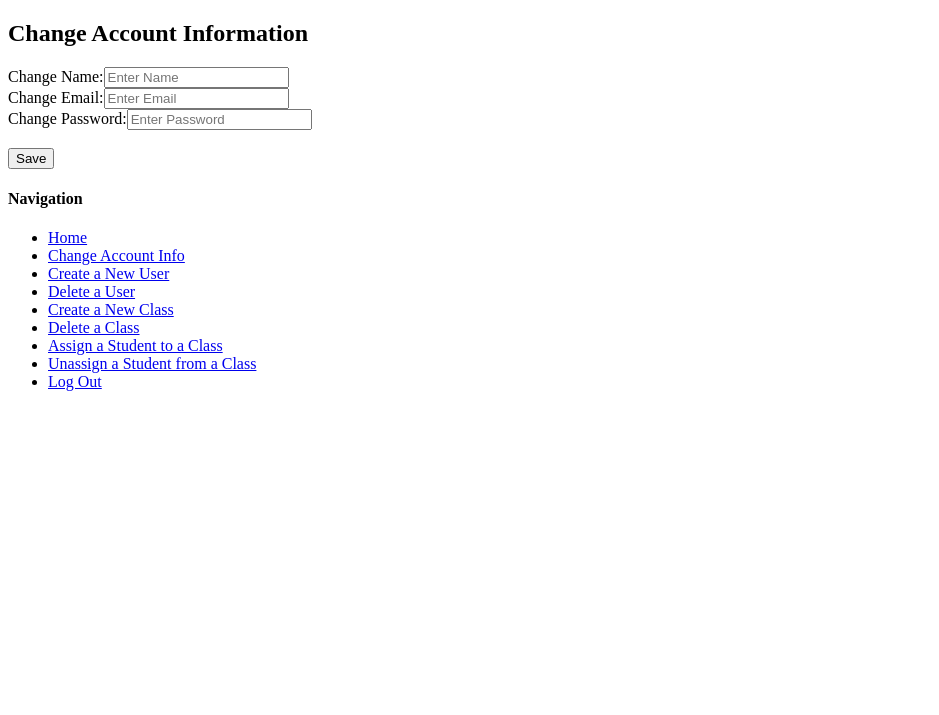
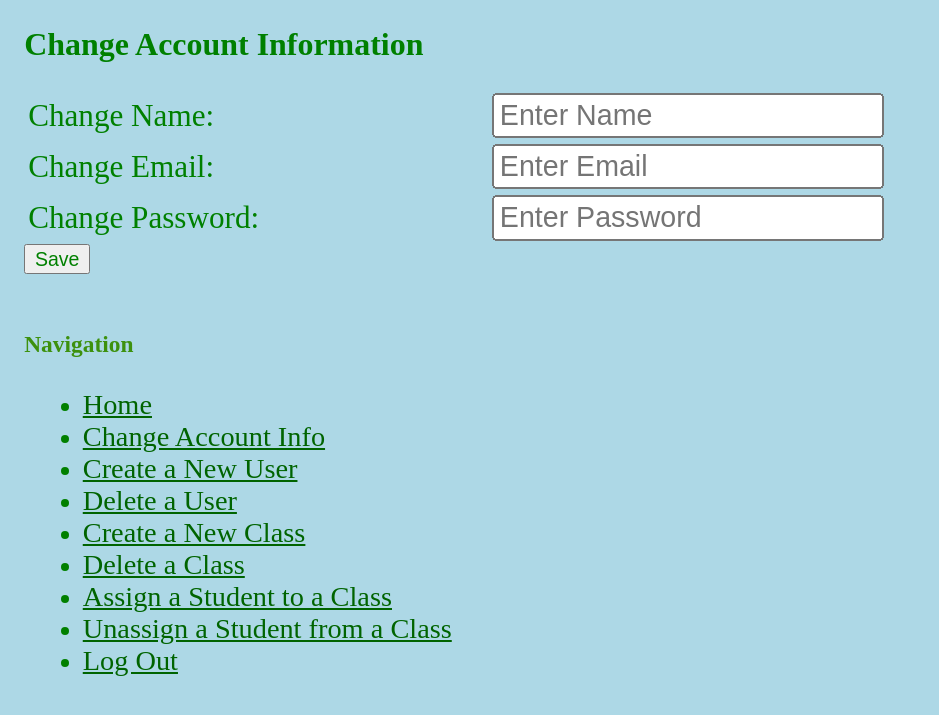
Before and after one commit to BreezeProject/Project-Breeze, a PHP site: page /edit.php in a window 1280 px wide. Shown: the top 715 px of the page, without its empty margins (0-939 px from the left). Run offline with PHP 8.4, Linux system fonts and the light colour scheme; the visitor is signed in with stand-in values (Sample User, id 1); data that the repository does not hold is empty.

Commit message:
CSS / Apperance Update

```diff
--- a/Project-Breeze D3.1 Code/class.php
+++ b/Project-Breeze D3.1 Code/class.php
@@ -29,6 +29,7 @@ include('Database.php');
 <head>
 
 <title> Breeze </title>
+<link rel="stylesheet" type="text/css" href="mainstyle.css">
 <h2> Class View </h2>
 </head>
 <body>
@@ -58,7 +59,9 @@ include('Database.php');
 		<?php
 	  }
 	  ?>
-
+	<br>
+		<br>
+<div class="navigation">
 	<h4> Navigation </h4>
 	<ul>
 	<li><a href='main.php'>Home</a></li>
@@ -100,6 +103,7 @@ include('Database.php');
 	?>
 	<li><a href='logout.php'>Log Out</a></li>
 	</ul>
+	</div>
  </body>
 </html>
 <?php ob_end_flush(); ?>
--- a/Project-Breeze D3.1 Code/download.php
+++ b/Project-Breeze D3.1 Code/download.php
@@ -7,11 +7,11 @@ if(isset($_GET['id']))
 // if id is set then get the file with the id from database
 
 $id    = $_GET['id'];
-$query = "SELECT name, type, size, content " .
+$query = "SELECT name, type, size, content, text " .
          "FROM upload WHERE id = '$id'";
 
 $result = mysql_query($query) or die('Error, query failed');
-list($name, $type, $size, $content) =mysql_fetch_array($result);
+list($name, $type, $size, $content, $text) =mysql_fetch_array($result);
 
 header("Content-length: $size");
 header("Content-type: $type");
--- a/Project-Breeze D3.1 Code/edit.php
+++ b/Project-Breeze D3.1 Code/edit.php
@@ -90,7 +90,7 @@
 <html>
 <head>
 <title> Breeze </title>
-<link href="css.css" type="text/css" rel="stylesheet"/>
+<link rel="stylesheet" type="text/css" href="mainstyle.css">
 </head>
 <body>
 
@@ -109,36 +109,34 @@
 }
 
 ?>
-      <div class = "table">
+      <table style="width:100%">
 
-            <div class = "row">
-              <div class "col">Change Name:<input type="text" name="name" class="form-control" placeholder="Enter Name" maxlength="50" value="<?php echo $name ?>" /></div>
+            <tr>
+			<td> Change Name: </td>
+            <td><input type="text" name="name" class="form-control" placeholder="Enter Name" maxlength="50" value="<?php echo $name ?>" />
+			<span class="text-danger"><?php echo $nameError; ?></span></td>
+            </tr>
 
-              <span class="text-danger"><?php echo $nameError; ?></span>
-            </div>
+            <tr>
+			<td> Change Email: </td>
+            <td><input type="email" name="email" class="form-control" placeholder="Enter Email" maxlength="40" value="<?php echo $email ?>" />
+			<span class="text-danger"><?php echo $emailError; ?></span></td>
+            </tr>
 
+			<tr>
+			<td> Change Password: </td>
+            <td><input type="password" name="pass" class="form-control" placeholder="Enter Password" maxlength="15" />
+			<span class="text-danger"><?php echo $passError; ?></span></td>
+            </tr>
 
-            <div class = "row">
-              <div class ="col">Change Email:<input type="email" name="email" class="form-control" placeholder="Enter Email" maxlength="40" value="<?php echo $email ?>" /></div>
+			</table>
 
-              <span class="text-danger"><?php echo $emailError; ?></span></div>
+			<button type="submit" class="btn btn-block btn-primary" name="btn-change">Save</button>
 
+		<br>
+		<br>
 
-            <div class = "row">
-              <div class ="col">Change Password:<input type="password" name="pass" class="form-control" placeholder="Enter Password" maxlength="15" /></div>
-
-              <span class="text-danger"><?php echo $passError; ?></span>
-            </div>
-
-            <br>
-
-            <div class = "row">
-              <div class ="col"><button type="submit" class="btn btn-block btn-primary" name="btn-change">Save</button></</div>
-            </div>
-
-
-    </form>
-
+<div class="navigation">
 	<h4> Navigation </h4>
 	<ul>
 	<li><a href='main.php'>Home</a></li>
@@ -180,6 +178,7 @@
 	?>
 	<li><a href='logout.php'>Log Out</a></li>
 	</ul>
+	</div>
 </body>
 </html>
 <?php ob_end_flush(); ?>
--- a/Project-Breeze D3.1 Code/email2.php
+++ b/Project-Breeze D3.1 Code/email2.php
@@ -35,6 +35,7 @@ function valid_form(){
 }
 </script>
 
+<link rel="stylesheet" type="text/css" href="mainstyle.css">
 <title>Email Form</title>
 </head>
 <body>
--- a/Project-Breeze D3.1 Code/index.php
+++ b/Project-Breeze D3.1 Code/index.php
@@ -51,6 +51,7 @@ exit;
 <!DOCTYPE html>
 <html>
 <head>
+<link rel="stylesheet" type="text/css" href="mainstyle.css">
 <title> Breeze </title>
 </head>
 
--- a/Project-Breeze D3.1 Code/main.php
+++ b/Project-Breeze D3.1 Code/main.php
@@ -20,11 +20,12 @@
 <!DOCTYPE html>
 <html>
 <head>
-
+<link rel="stylesheet" type="text/css" href="mainstyle.css">
 <title> Breeze </title>
 <h2> Welcome back <?php echo $name ?>.</h2>
 </head>
 <body>
+<div class="navigation">
 <h4> Navigation </h4>
 <ul>
 	<li><a href='main.php'>Home</a></li>
@@ -66,6 +67,7 @@
   ?>
 	<li><a href='logout.php'>Log Out</a></li>
   </ul>
+  </div>
   </body>
 </html>
 <?php ob_end_flush(); ?>
--- /dev/null
+++ b/Project-Breeze D3.1 Code/mainstyle.css
@@ -0,0 +1,62 @@
+#main{
+	background-color: #00fff0;
+	color: black;
+	font-family: "Times New Roman";
+}
+
+
+* {
+	color: green;
+	zoom: 1.1;
+}
+
+.navigation {
+	color: green;
+	zoom: 1;
+}
+
+body {
+	margin-left: 20px;
+    background-color: lightblue;
+}
+
+/*headers*/
+
+h1 {
+    color: #255908;
+}
+h2 {
+    color: green;
+}
+h3 {
+    color: #32770b;
+}
+h4 {
+    color: #3d910e;
+}
+
+
+/* unvisited link */
+a:link {
+    color: darkgreen;
+}
+
+/* visited link */
+a:visited {
+    color: #4aa316;
+}
+
+/* mouse over link */
+a:hover {
+    color: teal;
+}
+
+/* selected link */
+a:active {
+    color: b;
+}
+
+.table {
+	color: green;
+
+}
```
Also changed, not shown: Project-Breeze D3.1 Code/classList.php (+6 -2 lines), Project-Breeze D3.1 Code/createQuiz.php (+6 -3 lines), Project-Breeze D3.1 Code/delete.php (+6 -2 lines), Project-Breeze D3.1 Code/display.php (+6 -3 lines), Project-Breeze D3.1 Code/registerClass.php (+6 -2 lines), Project-Breeze D3.1 Code/registerForClass.php (+6 -3 lines), Project-Breeze D3.1 Code/registerStudent.php (+7 -4 lines), Project-Breeze D3.1 Code/takeQuiz.php (+6 -4 lines), Project-Breeze D3.1 Code/upload.php (+17 -3 lines), 3 other files.
